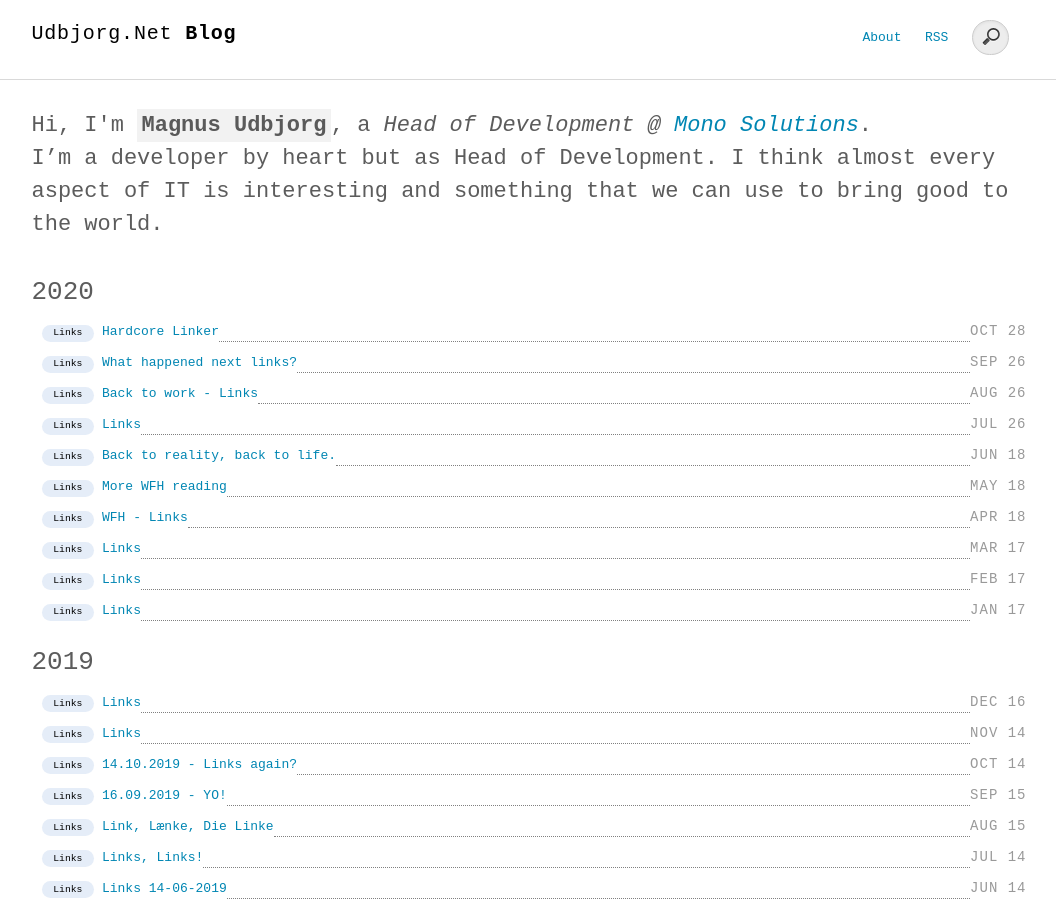
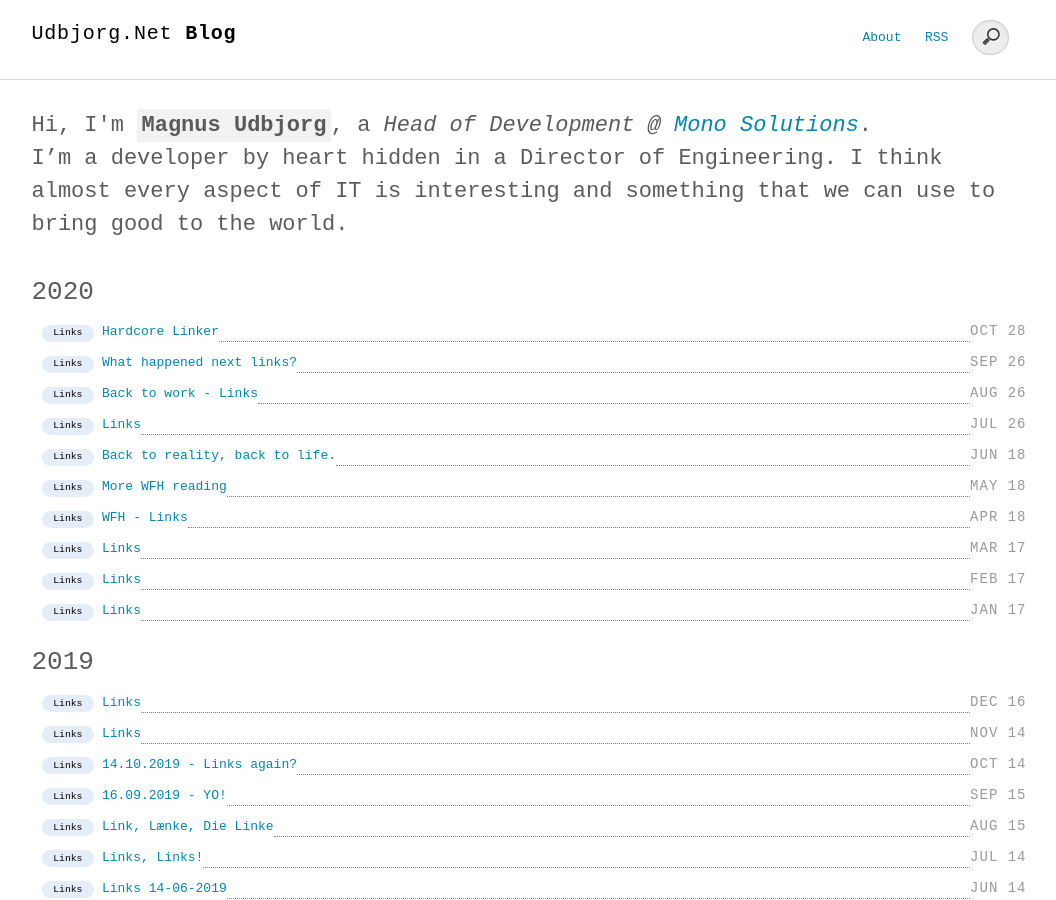
Before and after one commit to magudb/magudb.github.io, a Jekyll site: the page built from index.html, in a window 1280 px wide and 900 px high. Shown: the whole window, without its empty margins (116-1172 px from the left). Built offline with Jekyll 4.4.1, drawn with Linux system fonts in a browser that asks for light colours; comment, search, counter and statistics services are not loaded.

Commit message:
more bio

```diff
--- a/_config.yml
+++ b/_config.yml
@@ -30,7 +30,7 @@
 author:
   name     : "Magnus Udbjorg"
   job      : "Head of Development @ <a href='https://www.monosolutions.com'>Mono Solutions</a>"
-  bio      : "I’m a developer by heart but as Head of Development. I think almost every aspect of IT is interesting and something that we can use to bring good to the world."
+  bio      : "I’m a developer by heart hidden in a Director of Engineering. I think almost every aspect of IT is interesting and something that we can use to bring good to the world."
   thumb    : /images/magnus.jpg
   email    : magnus@udbjorg.net
   url      : https://udbjorg.net
```
